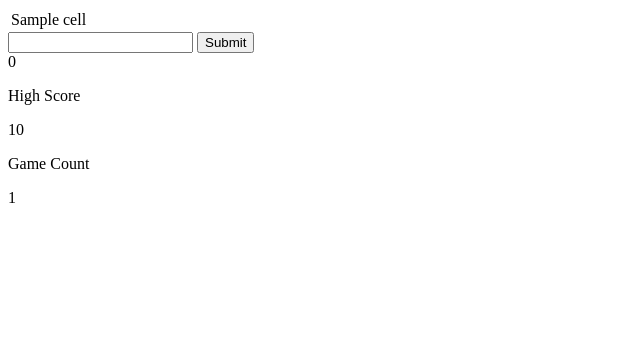
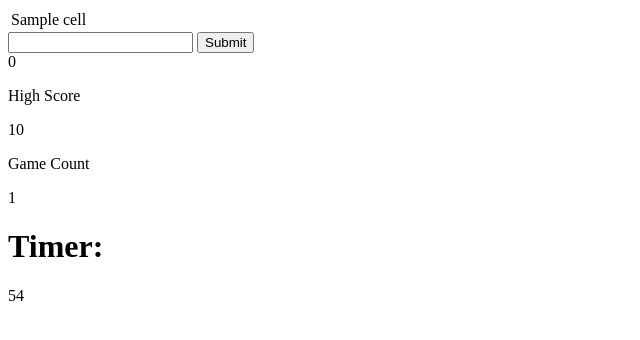
Before and after one commit to meowcodes/rithm-flask-boggle, a Flask app: template templates/board.html in a window 1280 px wide. Shown: the top 340 px of the page, without its empty margins (0-640 px from the left). Run offline with Flask 2, Linux system fonts and the light colour scheme; the template is opened without the code that fills it: most values are stand-ins (such as "Sample title", 1, 10 or a date in 2020).

Commit message:
Add timer visibility

```diff
--- a/static/script.js
+++ b/static/script.js
@@ -3,6 +3,7 @@ class Game {
         this.currScore = 0;
         this.guessList = new Set();
         this.gameState = true;
+        this.timer = 60;
     }
 
     async checkGuess(){
@@ -52,6 +53,14 @@ class Game {
         // update high score and game count in DOM
         $("#high-score").text(response.high_score);
         $("#game-count").text(response.game_count);
+        clearInterval(this.refreshTimer);
+    }
+
+    startTimer(){
+        this.refreshTimer = setInterval(() => {
+            this.timer -= 1;
+            $("#timer").text(this.timer);
+        }, 1000)
     }
 }
 
@@ -66,3 +75,5 @@ $("#guess-form").on("submit", async function(evt) {
 setTimeout(async function(){
     currentGame.endGame()
 }, 60000)
+
+currentGame.startTimer()
--- a/templates/board.html
+++ b/templates/board.html
@@ -24,4 +24,8 @@
         <p>Game Count</p>
         <span id="game-count">{{ game_count }}</span>
     </div>
+    <div>
+        <h1>Timer:</h1>
+        <span id="timer">60</span>
+    </div>
 {% endblock %}
```
